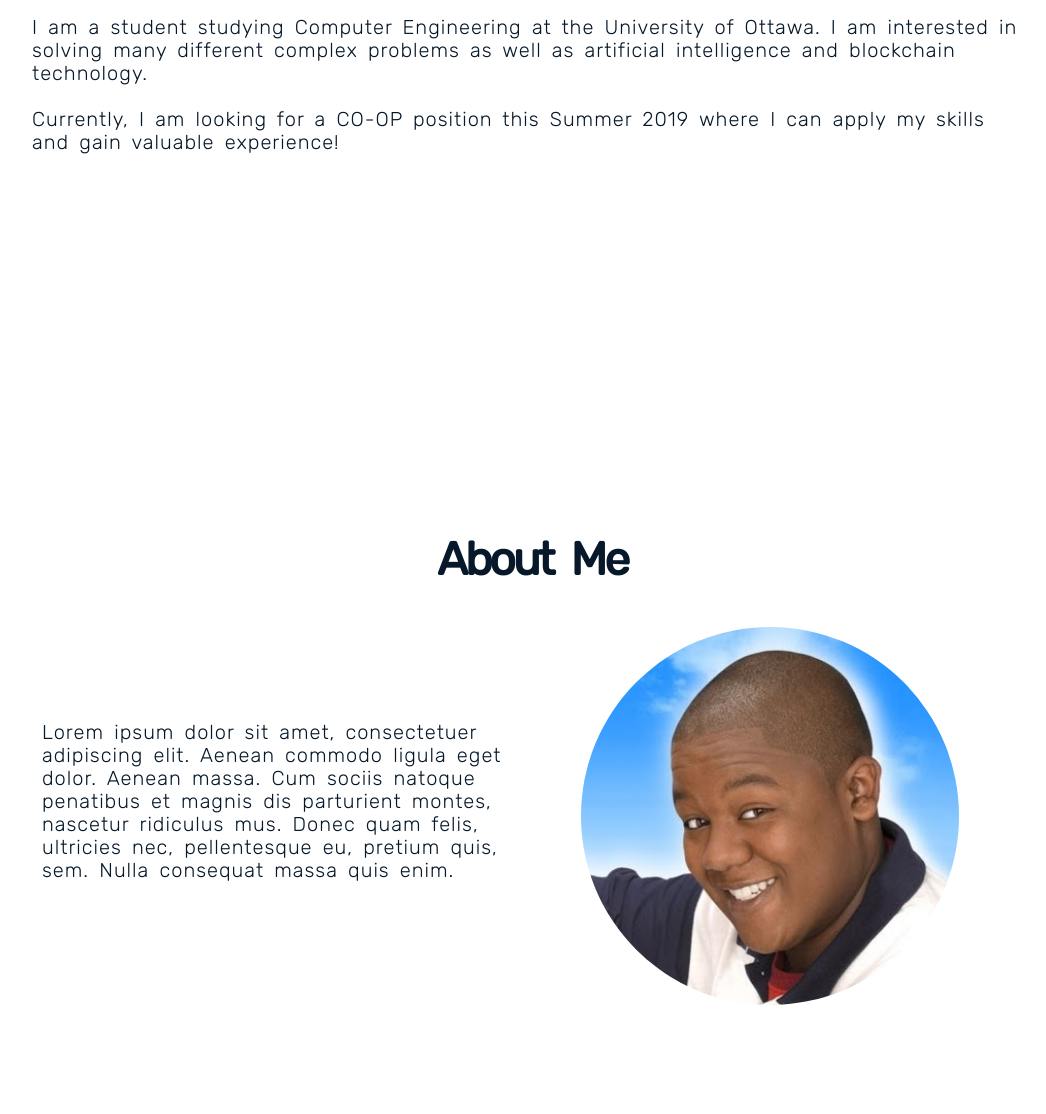
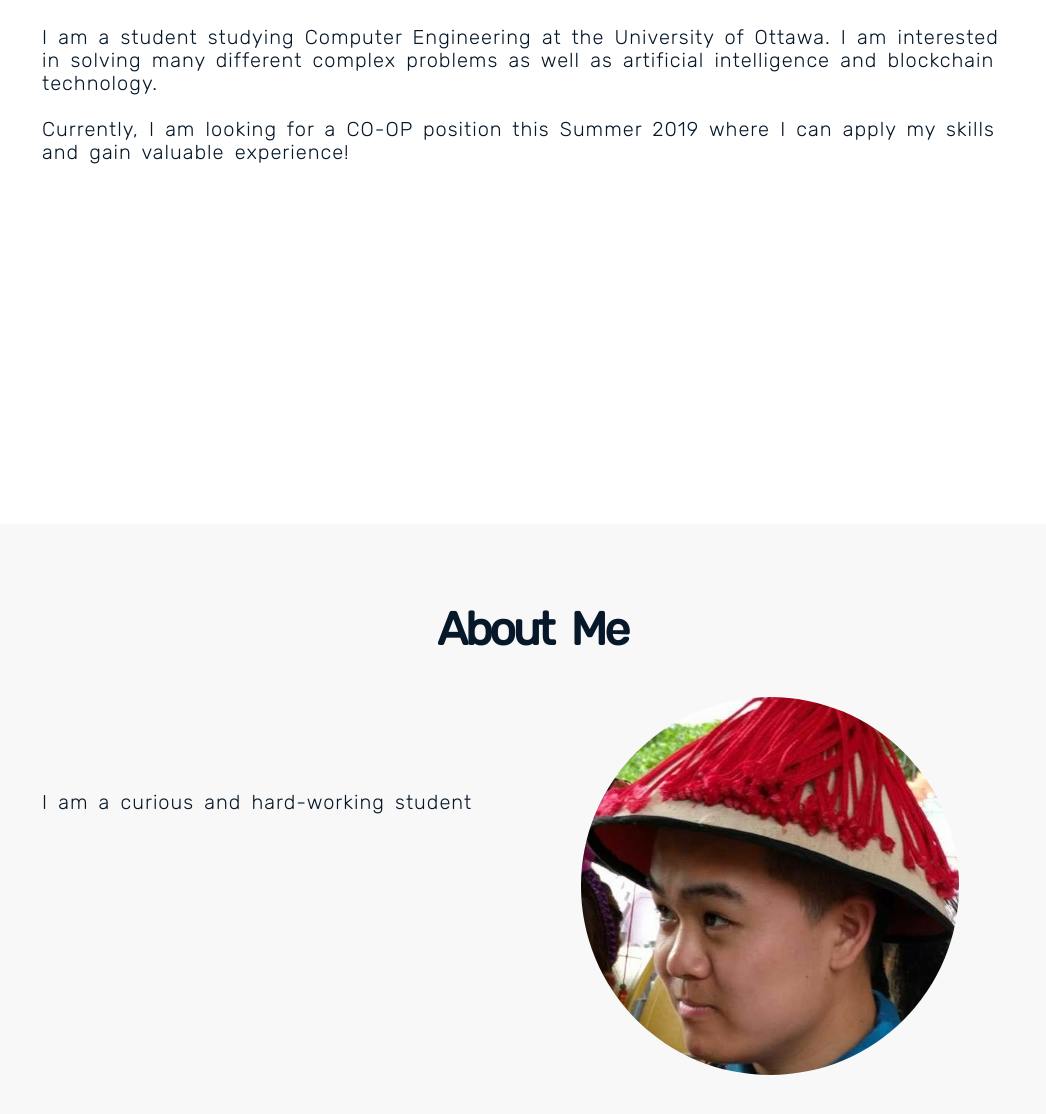
Before and after one commit to StephenCubicle/personal_website, a plain HTML site: page index.html in a window 1280 px wide. Shown: the part 518-1632 px from the top of the page, without its empty margins (108-1154 px from the left). Drawn offline with nearby package versions, Linux system fonts and the light colour scheme.

Commit message:
minor changes

```diff
--- a/index.html
+++ b/index.html
@@ -56,7 +56,7 @@
             </div>
 
             <div class = "row">
-                <p class = "para">I am a student studying Computer Engineering at the University of Ottawa. I am interested in solving many different complex problems as well as artificial intelligence and blockchain technology.<br><br>
+                <p class = "para box">I am a student studying Computer Engineering at the University of Ottawa. I am interested in solving many different complex problems as well as artificial intelligence and blockchain technology.<br><br>
                 Currently, I am looking for a CO-OP position this Summer 2019 where I can apply my skills and gain valuable experience!
                 </p>
             </div>
@@ -68,11 +68,11 @@
                 <h2><b>About Me</b></h2>
 
                 <div class = "col span-1-of-2 box">
-                    <p class = "para copy">Lorem ipsum dolor sit amet, consectetuer adipiscing elit. Aenean commodo ligula eget dolor. Aenean massa. Cum sociis natoque penatibus et magnis dis parturient montes, nascetur ridiculus mus. Donec quam felis, ultricies nec, pellentesque eu, pretium quis, sem. Nulla consequat massa quis enim. </p>
+                    <p class = "para copy">I am a curious and hard-working student</p>
                 </div>
 
                 <div class = "col span-1-of-2 box">
-                    <img src = "res/img/Cory%20In%20the%20House.jpg">
+                    <img src = "res/img/sjhc.PNG">
                 </div>
 
             </div>
--- a/res/css/style.css
+++ b/res/css/style.css
@@ -85,6 +85,10 @@ a {
 /* HEADER */
 /* --------------------------------- */
 
+header {
+    margin-bottom: 350px;
+}
+
 .intro {
     text-align: center;
     margin-top: 250px;
@@ -150,7 +154,7 @@ a {
 /* --------------------------------- */
 
 .section-about {
-    margin-top: 300px;
+    background-color: #f8f8f8;
 }
 
 .box {
```
Also changed, not shown: res/img/Cory In the House.jpg (deleted), res/img/sjhc.PNG (added).
